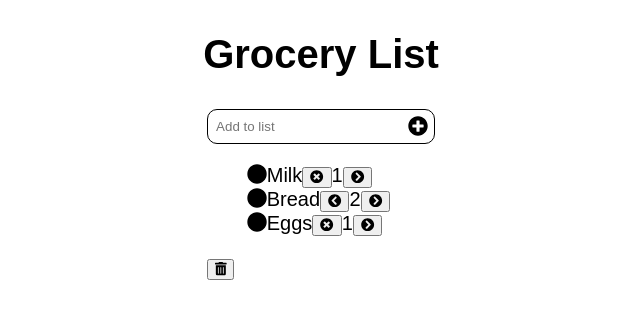
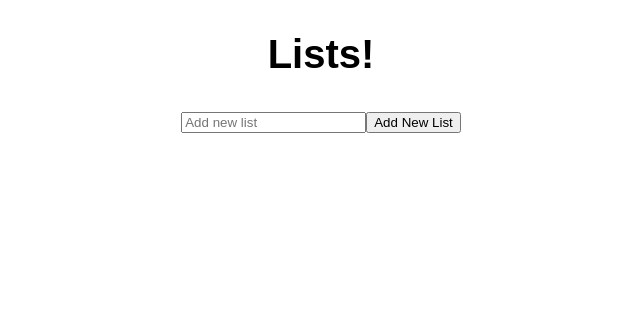
Before and after one commit to robertgbaptista/grocery-list, a React (Create React App) app: page / in a window 1280 px wide. Shown: the top 318 px of the page, without its empty margins (319-959 px from the left). Built offline with nearby package versions, Linux system fonts and the light colour scheme.

Commit message:
Changed the app to be able to add multiple lists

```diff
--- /dev/null
+++ b/src/Components/AddList.js
@@ -0,0 +1,62 @@
+import React, { useEffect, useState, useRef } from 'react';
+import List from './List';
+
+function AddList() {
+    const [ listName, setListName ] = useState('');
+    const [ listGroup, setListGroup ] = useState([]);
+    const ref = useRef(listGroup);
+
+    const updateState = (newState) => {
+        ref.current = newState;
+        setListGroup(newState);
+    }
+
+    useEffect(() => {
+        updateState(listGroup);
+    })
+
+    const addListName = (e) => {
+        setListName(e.target.value);
+    }
+
+    const addNewList = (e) => {
+        e.preventDefault();
+        setListName('');
+
+        setListGroup([
+            ...listGroup, <List listName={listName} key={listName} removeList={removeList} />
+        ])
+    }
+
+    const removeList = (listName) => {
+        let newListGroup = ref.current.filter(list => list.props.listName !== listName);
+        setListGroup(newListGroup);
+    }
+
+    return (
+        <div>
+            <form className="add-new-list" onSubmit={addNewList}>
+                <input
+                    type="text"
+                    name="item"
+                    aria-label="Add new list"
+                    placeholder="Add new list"
+                    value={listName}
+                    onChange={addListName}
+                />
+                <button type="submit">
+                    Add New List
+                </button>
+            </form>
+
+            <div>
+                <div className="row">
+                    <h3>{listName}</h3>
+                </div>
+                {listGroup}
+            </div>
+        </div>
+    )
+}
+
+export default AddList;
--- a/src/Components/App.js
+++ b/src/Components/App.js
@@ -1,7 +1,6 @@
 import React from 'react';
 import '../styles/App.css';
-
-import List from "./List";
+import AddList from './AddList';
 
 class App extends React.Component {
 
@@ -9,10 +8,10 @@ class App extends React.Component {
     return (
       <div className="App">
         <header className="app-header">
-          <h1>Grocery List</h1>
+          <h1>Lists!</h1>
         </header>
 
-        <List />
+        <AddList />
 
       </div>
     );
--- a/src/Components/List.js
+++ b/src/Components/List.js
@@ -4,7 +4,7 @@ import Items from './Items';
 import { FontAwesomeIcon } from '@fortawesome/react-fontawesome';
 import { faTrashAlt } from '@fortawesome/free-solid-svg-icons';
 
-function List() {
+function List(props) {
     const [ list, setList ] = useState([
         { item: 'Milk', quantity: 1, isSelected: false },
         { item: 'Bread', quantity: 2, isSelected: false },
@@ -48,6 +48,11 @@ function List() {
 
     return (
         <div>
+            <h3>{props.listName}</h3>
+            <button onClick={() => props.removeList(props.listName)}>
+                Remove List
+            </button>
+
 
             <NewItem addItem={addItem} />
 
```
